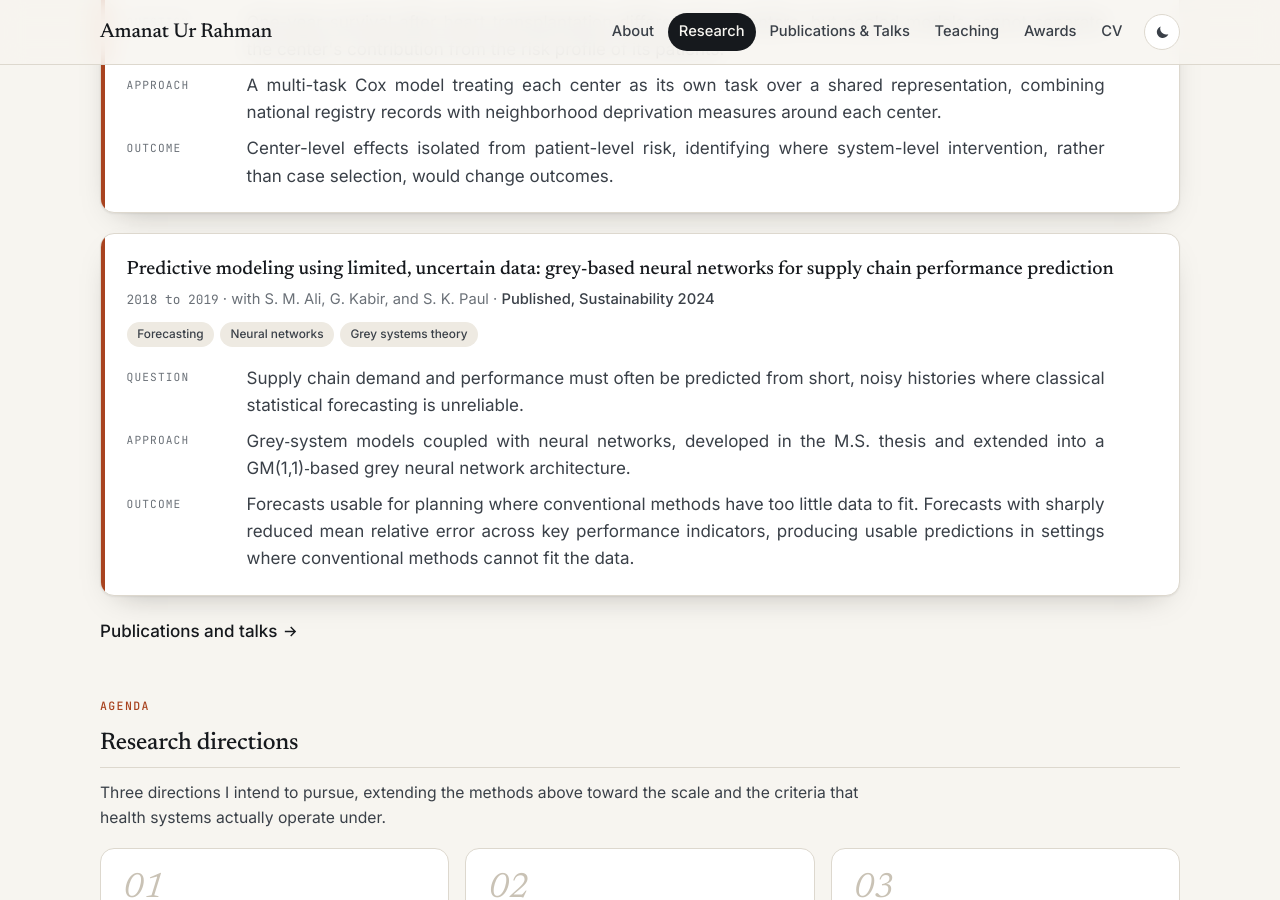
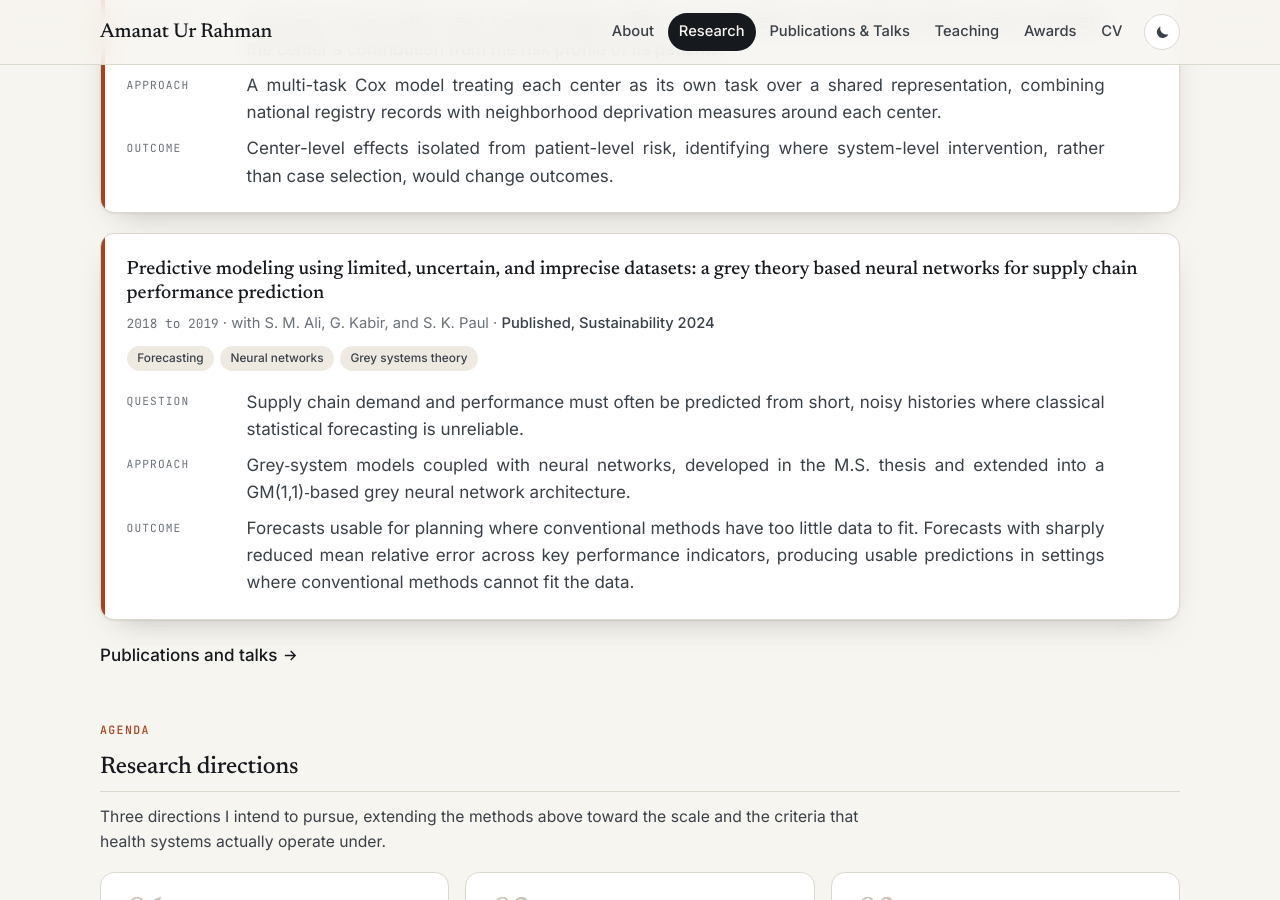
Before and after one commit to amanat-rahman/amanat-rahman.github.io, a Jekyll site: the page built from research.html, in a window 1280 px wide and 900 px high, scrolled down 1649 px. Built offline with Jekyll 4.4.1, drawn with Linux system fonts in a browser that asks for light colours.

Commit message:
Update research.yml

```diff
--- a/_data/research.yml
+++ b/_data/research.yml
@@ -57,7 +57,7 @@ research:
       - label: Outcome
         text: Center-level effects isolated from patient-level risk, identifying where system-level intervention, rather than case selection, would change outcomes.
 
-  - title: "Predictive modeling using limited, uncertain data: grey-based neural networks for supply chain performance prediction"
+  - title: "Predictive modeling using limited, uncertain, and imprecise datasets: a grey theory based neural networks for supply chain performance prediction"
     status: Published, Sustainability 2024
     collaborators: with S. M. Ali, G. Kabir, and S. K. Paul
     period: 2018 to 2019
```
